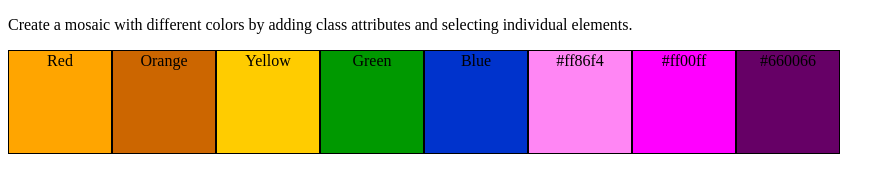
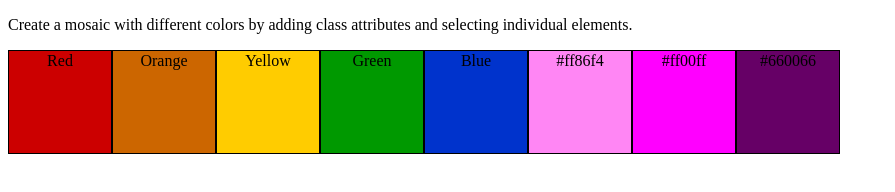
Before and after one commit to Jerry-jones/Mosaic, a plain HTML site: page index.html in a window 1280 px wide. Shown: the whole page, without its empty margins (0-895 px from the left). Drawn offline with Linux system fonts and the light colour scheme.

Commit message:
Created using Popcode: https://popcode.org

```diff
--- a/index.html
+++ b/index.html
@@ -2,7 +2,7 @@
         <title>Mosaic</title>
     <style>
 .red {
-    background-color: orange;
+    background-color: #cc0000;
 }
 
 .orange {
```
